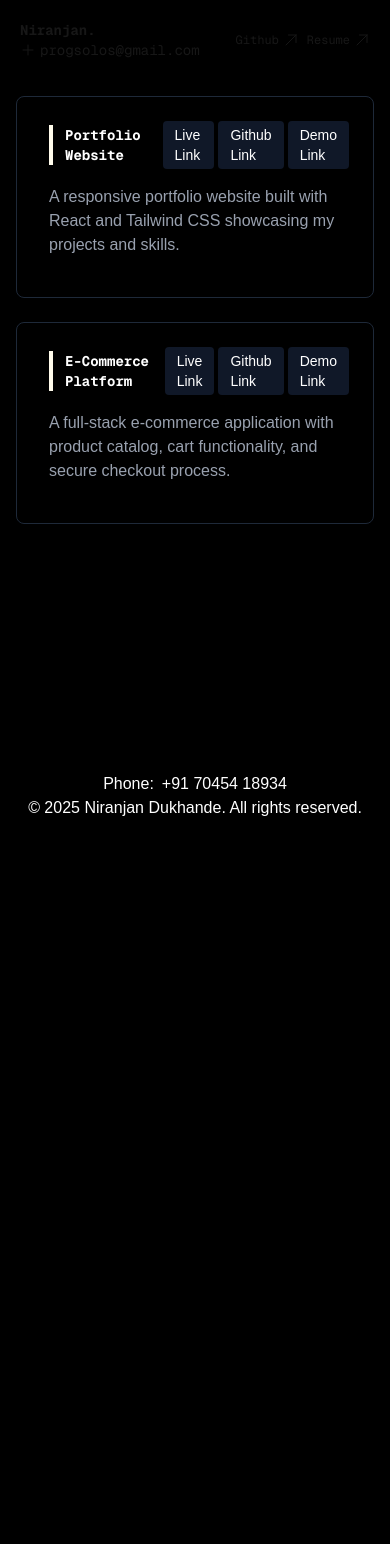
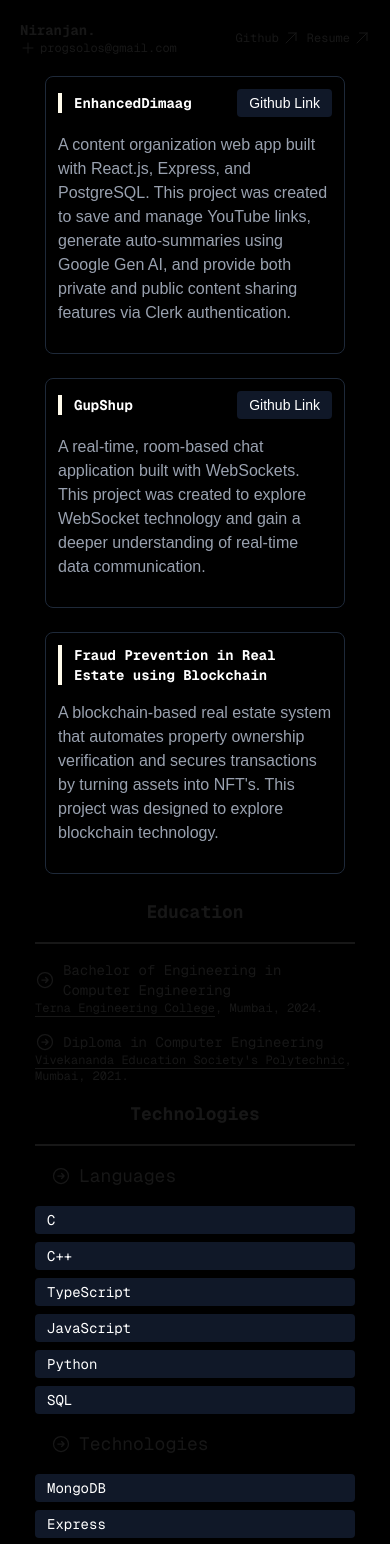
Before and after one commit to niranjandukhande/portfolio, a Next.js app: page / in a window 390 px wide. Shown: the top 1544 px of the page. Before the commit the page ends 844 px from the top, so only its background shows below. Built offline with nearby package versions, Linux system fonts and the light colour scheme.

Commit message:
changes made

```diff
--- /dev/null
+++ b/components/Education.tsx
@@ -0,0 +1,48 @@
+import React from "react"
+import CircleIcon from "@/icons/CircleIcon"
+import Link from "next/link"
+
+const EDUCATION = [
+    {
+        degreeName: "Bachelor of Engineering in Computer Engineering",
+        collegeName: "Terna Engineering College",
+        location: "Mumbai",
+        year: 2024,
+    },
+    {
+        degreeName: "Diploma in Computer Engineering",
+        collegeName: "Vivekananda Education Society's Polytechnic",
+        location: "Mumbai",
+        year: 2021,
+    },
+]
+
+export default function Education() {
+    return (
+        <div className="">
+            <div className=" font-mono flex justify-center items-center pb-4 sm:text-2xl font-bold border-b-2 mb-4 text-lg">
+                Education
+            </div>
+            <div>
+                {EDUCATION.map((item, index) => (
+                    <div key={index} className="sm:w-full w-80">
+                        <div className="font-mono mb-4">
+                            <h1 className="sm:text-xl flex items-center cursor-pointer text-sm">
+                                <div className="pr-2">
+                                    <CircleIcon />
+                                </div>
+                                {item.degreeName}
+                            </h1>
+                            <p className="cursor-pointer sm:text-lg text-xs">
+                                <span className="underline underline-offset-4">
+                                    {item.collegeName}
+                                </span>
+                                , {item.location}, {item.year}.
+                            </p>
+                        </div>
+                    </div>
+                ))}
+            </div>
+        </div>
+    )
+}
--- a/components/Footer.tsx
+++ b/components/Footer.tsx
@@ -1,9 +1,9 @@
 export default function Footer() {
     return (
         <footer className=" text-white py-6">
-            <div className="max-w-screen-lg mx-auto text-center">
-                <div className="mt-4 ">
-                    <p className="mt-2 ">
+            <div className="max-w-screen-lg mx-auto text-center text-xs sm:text-lg">
+                <div className="mt-4">
+                    <p className="mt-2">
                         <span className="mr-2">Phone:</span>
                         <span className="text-white hover:underline underline-offset-4 cursor-pointer">
                             +91 70454 18934
--- a/components/MainContent.tsx
+++ b/components/MainContent.tsx
@@ -4,14 +4,22 @@ import { useRef, useState } from "react"
 import Projects from "./Projects"
 import Footer from "./Footer"
 import Technologies from "./Technologies"
+import Education from "./Education"
 
 export default function MainContent() {
     const [selected, setSelected] = useState("projects")
     return (
-        <div className="sm:flex flex-grow">
-            <Sidebar setSelected={setSelected} />
-            <Content selected={selected} />
-        </div>
+        <>
+            <div className="sm:flex flex-grow hidden">
+                <Sidebar setSelected={setSelected} />
+                <Content selected={selected} />
+            </div>
+            <div className="sm:hidden flex flex-col justify-center items-center">
+                <Projects />
+                <Education />
+                <Technologies />
+            </div>
+        </>
     )
 }
 
@@ -21,12 +29,19 @@ function Sidebar({ selected, setSelected }: any) {
     }
 
     return (
-        <div className=" sm:w-60 p-8 h-full sm:flex hidden flex-col gap-2.5 items-start border-r-1 border-dashed border-amber-50 font-mono sm:text-l">
+        <div className=" sm:w-60 p-8 h-full sm:flex hidden flex-col gap-2.5 items-start border-r-1 border-dashed border-amber-50 font-mono sm:text-lg">
             <button
                 className="cursor-pointer hover:underline underline-offset-8"
                 onClick={() => handleButtonClick("projects")}
             >
                 __projects
+            </button>
+
+            <button
+                className="cursor-pointer hover:underline underline-offset-8"
+                onClick={() => handleButtonClick("education")}
+            >
+                __education
             </button>
 
             <button
@@ -43,6 +58,7 @@ function Content({ selected }: any) {
     return (
         <div className="w-full p-4 flex flex-col justify-between">
             {selected == "projects" && <Projects />}
+            {selected == "education" && <Education />}
             {selected == "technologies" && <Technologies />}
             {/* <Footer /> */}
         </div>
--- a/components/Navbar.tsx
+++ b/components/Navbar.tsx
@@ -17,7 +17,7 @@ function Name() {
             <div className="text-sm font-bold font-mono sm:text-3xl">
                 Niranjan.
             </div>
-            <div className="text-sm font-mono flex items-center gap-1 ">
+            <div className="text-xs sm:text-sm font-mono flex items-center gap-1 ">
                 <PlusIcon />
                 progsolos@gmail.com
             </div>
@@ -40,7 +40,10 @@ function Links() {
             </div>
             <div
                 onClick={() => {
-                    window.open("https://www.google.com", "_blank")
+                    window.open(
+                        "https://drive.google.com/file/d/1X7wDLd9dFumQhHuEpIo9WNN03ZgkAEqD/view?usp=sharing",
+                        "_blank"
+                    )
                 }}
                 className="flex items-center sm:text-xl font-mono gap-1 hover:underline underline-offset-4 cursor-pointer text-xs"
             >
--- a/components/Projects.tsx
+++ b/components/Projects.tsx
@@ -4,22 +4,40 @@ import React from "react"
 // Sample projects data structure
 const PROJECTS = [
     {
-        title: "Portfolio Website",
+        title: "EnhancedDimaag",
         description:
-            "A responsive portfolio website built with React and Tailwind CSS showcasing my projects and skills.",
-        liveLink: "https://example.com",
-        githubLink: "https://github.com/username/portfolio",
-        demoLink: "https://demo.example.com",
-        techStack: ["React", "Tailwind CSS", "JavaScript", "Netlify"],
+            "A content organization web app built with React.js, Express, and PostgreSQL. This project was created to save and manage YouTube links, generate auto-summaries using Google Gen AI, and provide both private and public content sharing features via Clerk authentication.",
+        liveLink: "https://enhanced-dimaag.vercel.app/",
+        githubLink: "https://github.com/niranjandukhande/enhancedDimaag",
+        demoLink: "",
+        techStack: [
+            "React",
+            "TypeScript",
+            "NodeJs",
+            "PostgreSQL",
+            "Clerk",
+            "React Query",
+            "Zustand",
+        ],
     },
     {
-        title: "E-Commerce Platform",
+        title: "GupShup",
         description:
-            "A full-stack e-commerce application with product catalog, cart functionality, and secure checkout process.",
-        liveLink: "https://store.example.com",
-        githubLink: "https://github.com/username/ecommerce",
-        demoLink: "https://demo.store.example.com",
-        techStack: ["React", "Node.js", "MongoDB", "Express", "Stripe API"],
+            // "Built a real-time chat app using WebSockets, featuring room-based chats, smooth communication, and a user-friendly interface. The project was designed to explore WebSocket technology and get a deeper understanding of real-time data exchange."
+            "A real-time, room-based chat application built with WebSockets. This project was created to explore WebSocket technology and gain a deeper understanding of real-time data communication.",
+        liveLink: "https://progsolos-chat-app.netlify.app",
+        githubLink: "https://github.com/niranjandukhande/ws-chat-app",
+        demoLink: "",
+        techStack: ["React", "Node.js", "WebSocket", "TypeScript", "Netlify"],
+    },
+    {
+        title: "Fraud Prevention in Real Estate using Blockchain",
+        description:
+            "A blockchain-based real estate system that automates property ownership verification and secures transactions by turning assets into NFT's. This project was designed to explore blockchain technology.",
+        githubLink: "",
+        demoLink:
+            "https://drive.google.com/file/d/1jODfUU6oYJC7Tv2CpyXz712Adrxn1b52/view?usp=sharing",
+        techStack: ["NextJs", "Solidity", "Ganache", "MetaMask", "Web3.js"],
     },
 
     // Add more projects as needed
@@ -31,9 +49,9 @@ const ProjectCard = ({
     project: {
         title: string
         description: string
-        liveLink: string
+        liveLink?: string
         githubLink: string
-        demoLink: string
+        demoLink?: string
         techStack: string[]
     }
 }) => {
@@ -41,19 +59,19 @@ const ProjectCard = ({
         project
 
     return (
-        <div className="bg-black p-6 pl-8 rounded-lg w-full border border-gray-800 hover:shadow-[0_0_5px_5px_rgba(250,250,230,0.2)] hover:border-[#1A1A2E] transition-all duration-150 mb-6">
+        <div className="bg-black p-3 sm:p-6 sm:pl-8 rounded-lg w-75 sm:w-full border border-gray-800 hover:shadow-[0_0_5px_5px_rgba(250,250,230,0.2)] hover:border-[#1A1A2E] transition-all duration-150 mb-6">
             {/* Header */}
             <div className="flex justify-between items-center mb-4">
                 <h3 className="sm:text-xl font-bold text-white border-l-4 border-amber-50 pl-3 font-mono text-sm">
                     {title}
                 </h3>
-                <div className="flex gap-1">
+                <div className="sm:w-full flex gap-1 pl-6">
                     {liveLink && (
                         <a
                             href={liveLink}
                             target="_blank"
                             rel="noopener noreferrer"
-                            className="px-3 py-1 bg-gray-900 text-white rounded text-sm transition-colors duration-300 hover:bg-amber-50 hover:text-black cursor-pointer"
+                            className="px-3 py-1 bg-gray-900 text-white rounded text-sm transition-colors duration-300 hover:bg-amber-50 hover:text-black cursor-pointer sm:block hidden"
                         >
                             Live Link
                         </a>
@@ -63,7 +81,7 @@ const ProjectCard = ({
                             href={githubLink}
                             target="_blank"
                             rel="noopener noreferrer"
-                            className="px-3 py-1 bg-gray-900 text-white rounded text-sm transition-colors duration-300 hover:bg-amber-50 hover:text-black cursor-pointer"
+                            className="px-3 py-1 bg-gray-900 text-white rounded text-sm transition-colors duration-300 hover:bg-amber-50 hover:text-black cursor-pointer "
                         >
                             Github Link
                         </a>
@@ -73,7 +91,7 @@ const ProjectCard = ({
                             href={demoLink}
                             target="_blank"
                             rel="noopener noreferrer"
-                            className="px-3 py-1 bg-gray-900 text-white rounded text-sm transition-colors duration-300 hover:bg-amber-50 hover:text-black cursor-pointer"
+                            className="px-3 py-1 bg-gray-900 text-white rounded text-sm transition-colors duration-300 hover:bg-amber-50 hover:text-black cursor-pointer sm:block hidden"
                         >
                             Demo Link
                         </a>
@@ -81,7 +99,7 @@ const ProjectCard = ({
                 </div>
             </div>
             {/* Description */}
-            <div className="text-gray-400 mb-4  sm:text-l">{description}</div>
+            <div className="text-gray-400 mb-4  sm:text-lg">{description}</div>
             {/* Tech stack */}
             <div className="sm:flex flex-wrap gap-2 pt-5 border-t border-white hidden">
                 {techStack.map((tech, index) => (
@@ -99,7 +117,7 @@ const ProjectCard = ({
 
 const Projects = () => {
     return (
-        <div className="w-full">
+        <div className="sm:w-full flex flex-col justify-center items-center">
             {PROJECTS.map((project, index) => (
                 <ProjectCard key={index} project={project} />
             ))}
--- a/components/Technologies.tsx
+++ b/components/Technologies.tsx
@@ -1,5 +1,58 @@
+import CircleIcon from "@/icons/CircleIcon"
 import React from "react"
 
+const LANGUAGES = ["C", "C++", "TypeScript", "JavaScript", "Python", "SQL"]
+const TECHNOLOGIES = [
+    "MongoDB",
+    "Express",
+    "NextJs",
+    "JWT",
+    "Drizzle",
+    "Prisma",
+    "PostgreSQL",
+    "Websockets",
+    "Supabase",
+    "Firebase",
+]
+
 export default function Technologies() {
-    return <div>Technologies</div>
+    return (
+        <div className="sm:w-full w-80 font-mono">
+            <div className=" font-mono flex justify-center items-center pb-4 sm:text-2xl font-bold border-b-2 mb-4 text-lg">
+                Technologies
+            </div>
+            <h1 className="font-mono sm:text-xl text-lg flex items-center m-4">
+                <div className="pr-2">
+                    <CircleIcon />
+                </div>
+                Languages
+            </h1>
+            <div className="flex flex-col sm:flex-row gap-2">
+                {LANGUAGES.map((lang, index) => (
+                    <div
+                        key={index}
+                        className="px-3 py-1 bg-gray-900 text-white rounded text-sm transition-colors duration-300 hover:bg-amber-50 hover:text-black cursor-pointer"
+                    >
+                        {lang}
+                    </div>
+                ))}
+            </div>
+            <h1 className="font-mono sm:text-xl text-lg flex items-center m-4">
+                <div className="pr-2">
+                    <CircleIcon />
+                </div>
+                Technologies
+            </h1>
+            <div className="flex flex-col sm:flex-row gap-2">
+                {TECHNOLOGIES.map((lang, index) => (
+                    <div
+                        key={index}
+                        className="px-3 py-1 bg-gray-900 text-white rounded text-sm transition-colors duration-300 hover:bg-amber-50 hover:text-black cursor-pointer"
+                    >
+                        {lang}
+                    </div>
+                ))}
+            </div>
+        </div>
+    )
 }
--- /dev/null
+++ b/icons/CircleIcon.jsx
@@ -0,0 +1,18 @@
+export default function CircleIcon() {
+    return (
+        <svg
+            xmlns="http://www.w3.org/2000/svg"
+            fill="none"
+            viewBox="0 0 24 24"
+            strokeWidth={1.5}
+            stroke="currentColor"
+            className="size-5"
+        >
+            <path
+                strokeLinecap="round"
+                strokeLinejoin="round"
+                d="m12.75 15 3-3m0 0-3-3m3 3h-7.5M21 12a9 9 0 1 1-18 0 9 9 0 0 1 18 0Z"
+            />
+        </svg>
+    )
+}
```
